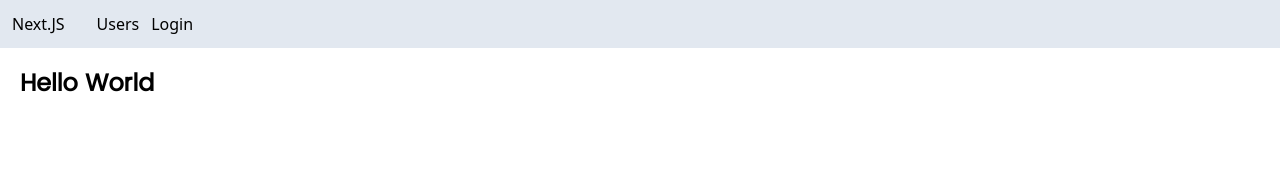
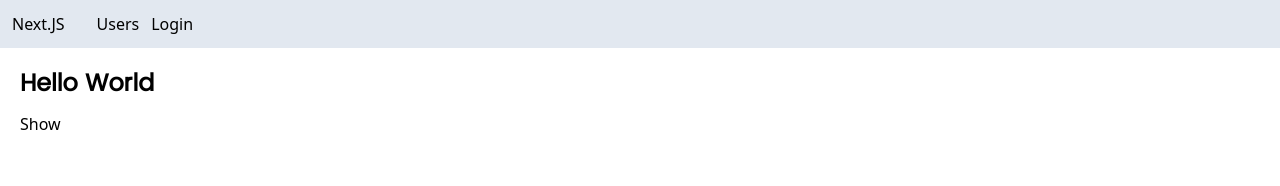
Before and after one commit to z0zero/Next.js-Mastery-Integrasi-React-Prisma-dan-Auth, a Next.js app: page / in a window 1280 px wide. Shown: the top 186 px of the page. Built offline with nearby package versions, Linux system fonts and the light colour scheme; no server answers.

Commit message:
Lazy Loading

```diff
--- /dev/null
+++ b/app/components/HeavyComponent.tsx
@@ -0,0 +1,9 @@
+import React from 'react'
+
+const HeavyComponent = () => {
+  return (
+    <div>My Heavy Component</div>
+  )
+}
+
+export default HeavyComponent
--- a/app/page.tsx
+++ b/app/page.tsx
@@ -1,20 +1,25 @@
-import Image from 'next/image'
-import coffe from '@/public/images/coffee.jpg'
-import { Metadata } from 'next'
+"use client";
 
-export default async function Home() {
+export default function Home() {
   return (
-    <main className='relative h-screen'>
+    <main>
       <h1>Hello World</h1>
+      <button
+        onClick={async () => {
+          const _ = (await import("lodash")).default;
+
+          const users = [
+            { name: "c" },
+            { name: "b" },
+            { name: "a" },
+          ];
+
+          const sorted = _.orderBy(users, ["name"]);
+          console.log(sorted);
+        }}
+      >
+        Show
+      </button>
     </main>
-  )
+  );
 }
-
-export async function generateMetadata(): Promise<Metadata> {
-  const product = await fetch('');
-
-  return {
-    title: 'product.title',
-    description: '....'
-  }
-}
--- a/package.json
+++ b/package.json
@@ -16,6 +16,7 @@
     "@react-email/render": "^0.0.9-canary.2",
     "bcrypt": "^5.1.1",
     "fast-sort": "^3.4.0",
+    "lodash": "^4.17.21",
     "next": "^14.0.4",
     "next-auth": "^4.24.5",
     "next-cloudinary": "^5.16.0",
@@ -28,6 +29,7 @@
   },
   "devDependencies": {
     "@types/bcrypt": "^5.0.2",
+    "@types/lodash": "^4.14.202",
     "@types/node": "^20",
     "@types/react": "^18",
     "@types/react-dom": "^18",
```
Also changed, not shown: 1 other file (tests, documents, lock files or other folders).
